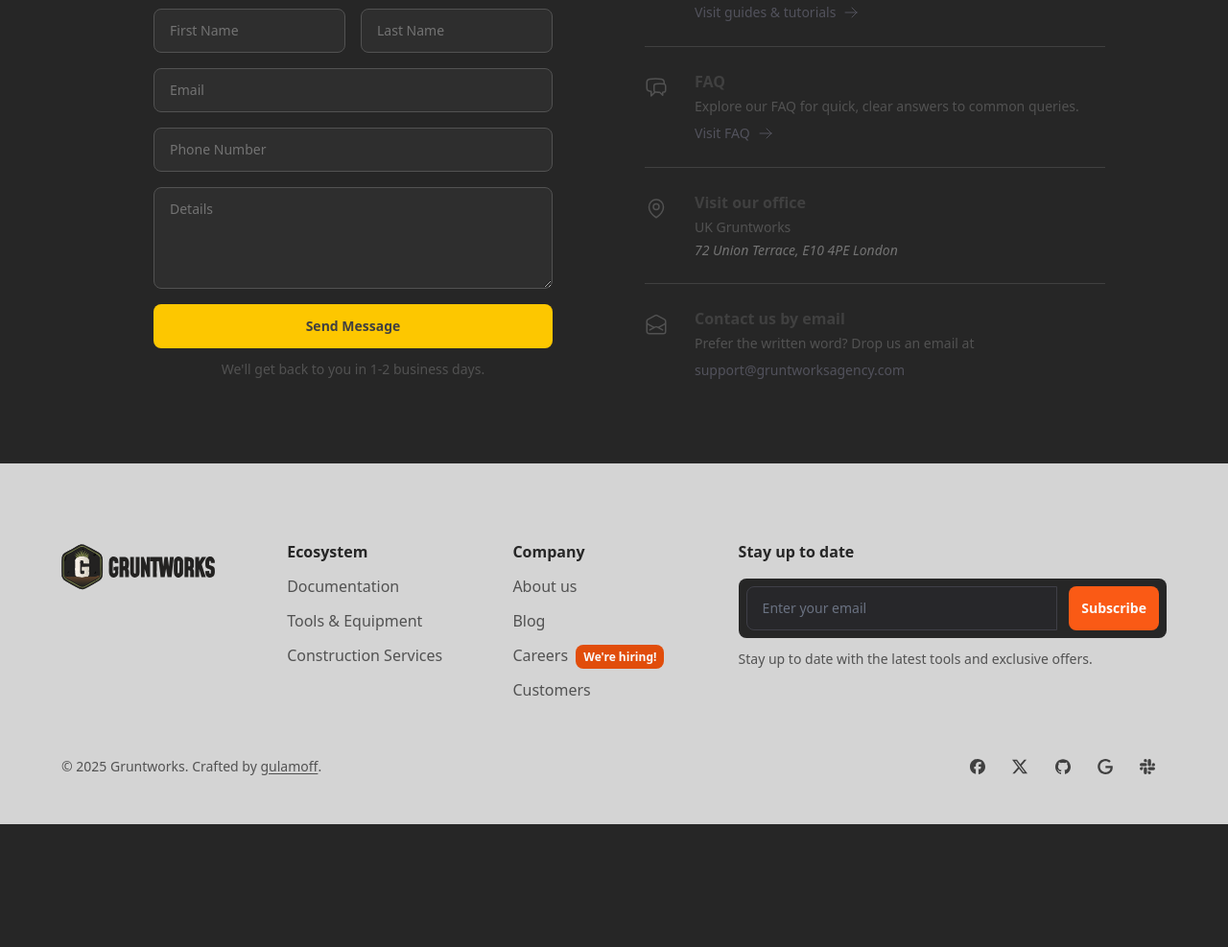
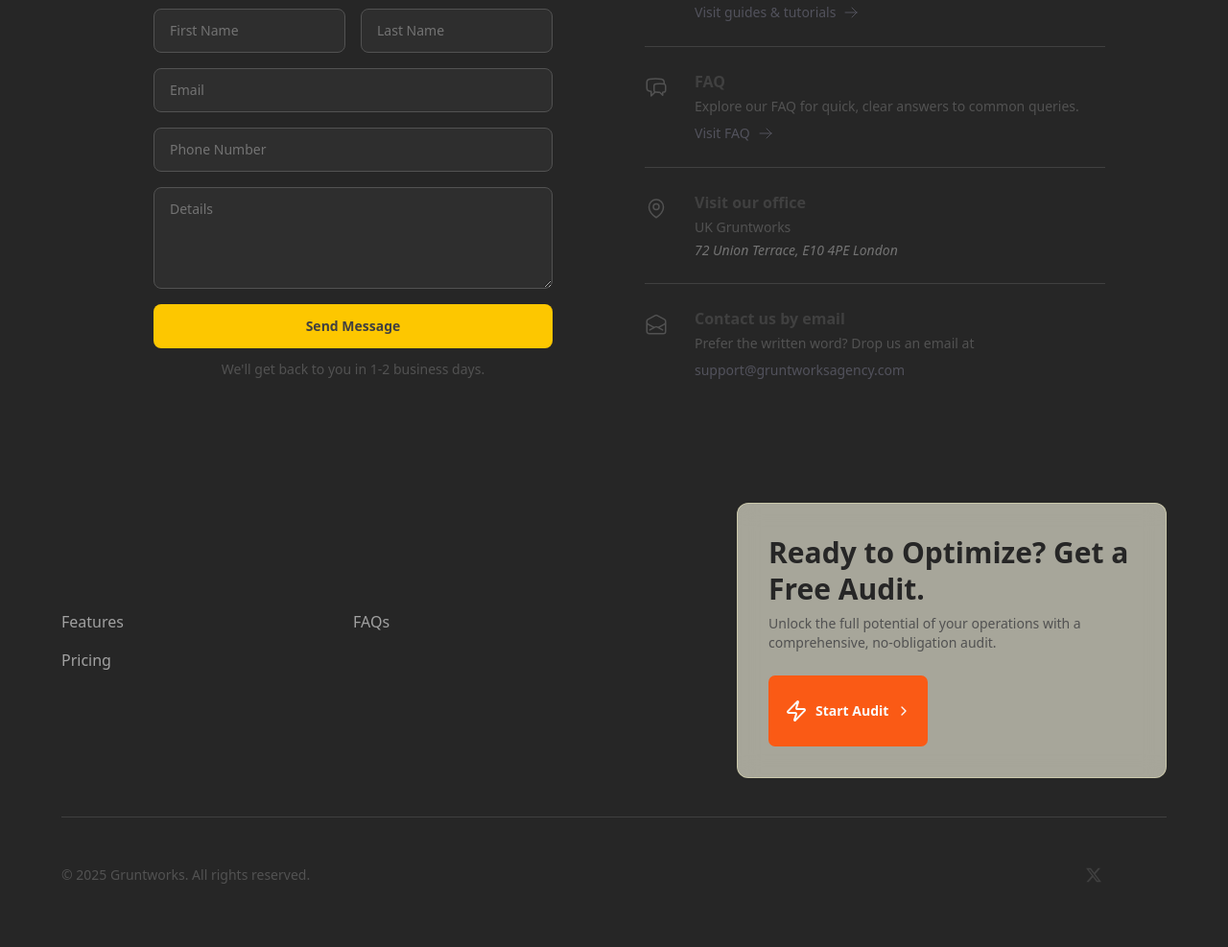
Before and after one commit to gruntworksagency/gruntwebsite, an Astro site: page /contact in a window 1280 px wide. Shown: the part 260-1247 px from the top of the page at 96% size. Before the commit the page ends 1119 px from the top, so only its background shows below. Built offline with nearby package versions, Linux system fonts and the light colour scheme; Astro itself is replaced by a stand-in of ours.

Commit message:
feat: Final-Offer Spotlight Footer (#11)
Co-authored-by: lemonsevens <matthew2morris@gmail.com>

```diff
--- a/src/components/sections/features/FeaturesGeneral.astro
+++ b/src/components/sections/features/FeaturesGeneral.astro
@@ -29,7 +29,7 @@ interface Props {
 const { title, subTitle, src, alt, features, imageClass } = Astro.props;
 ---
 
-<section>
+<section id="features">
   <Container class="py-4 lg:py-8">
     <!-- Block to display the feature image -->
     <div class="relative mb-6 overflow-hidden md:mb-8">
--- a/src/components/sections/misc/FAQ.astro
+++ b/src/components/sections/misc/FAQ.astro
@@ -26,7 +26,7 @@ const makeId = (base: any, index: any) => `${base}${index + 1}`;
 ---
 
 <!-- Main container that holds all content. Customized for different viewport sizes. -->
-<section class="py-10 lg:py-14">
+<section class="py-10 lg:py-14" id="faqs">
   <Container>
     <div class="grid gap-10 rounded-xl bg-neutral-200 p-10 md:grid-cols-5">
       <div class="md:col-span-2">
@@ -51,11 +51,11 @@ const makeId = (base: any, index: any) => `${base}${index + 1}`;
               // Generate ids dynamically for each FAQ accordion item.
               let id = makeId(
                 "hs-basic-with-title-and-arrow-stretched-heading-",
-                i
+                i,
               );
               let collapseId = makeId(
                 "hs-basic-with-title-and-arrow-stretched-collapse",
-                i
+                i,
               );
 
               return (
--- a/src/components/sections/navbar-and-footer/FooterSection.astro
+++ b/src/components/sections/navbar-and-footer/FooterSection.astro
@@ -1,112 +1,75 @@
 ---
-// Import the necessary dependencies
+import PrimaryCTA from "@components/ui/buttons/PrimaryCTA.astro";
 import FooterSocialLink from "@components/ui/links/FooterSocialLink.astro";
-import EmailFooterInput from "@components/ui/forms/input/EmailFooterInput.astro";
-import enStrings from "@utils/navigation.ts";
 import Icon from "@components/ui/icons/Icon.astro";
-import BrandLogo from "@components/BrandLogo.astro";
 import { SITE } from "@data/constants";
+import navigation from "@utils/navigation";
 
-const strings = enStrings;
-const sectionThreeTitle: string = "Stay up to date";
-const sectionThreeContent: string =
-  "Stay up to date with the latest tools and exclusive offers.";
-const crafted: string = "Crafted by";
+const year = new Date().getFullYear();
 ---
 
-<footer class="w-full bg-neutral-300">
+<footer class="relative z-101 w-full border-t border-neutral-800">
   <div
-    class="mx-auto w-full max-w-[85rem] px-4 py-10 sm:px-6 lg:px-16 lg:pt-20 2xl:max-w-(--breakpoint-2xl)"
+    class="mx-auto w-full max-w-[85rem] px-4 py-10 sm:px-6 lg:px-16 2xl:max-w-(--breakpoint-2xl)"
   >
-    <div class="grid grid-cols-2 gap-6 md:grid-cols-4 lg:grid-cols-5">
-      <div class="col-span-full lg:col-span-1">
-        <!-- Brand Logo -->
-        <BrandLogo class="h-auto w-32" />
-      </div>
-      <!-- An array of links for Product and Company sections -->
+    <div
+      class="grid grid-cols-1 gap-x-8 gap-y-10 lg:grid-cols-2 lg:items-center"
+    >
+      <!-- Left Column: Navigation Links -->
+      <div>
+        <ul class="grid grid-cols-1 gap-y-4 sm:grid-cols-2 sm:gap-x-12">
           {
-        strings.footerLinks.map((section) => (
-          <div class="col-span-1">
-            <h3 class="font-bold text-neutral-800">{section.section}</h3>
-            <ul class="mt-3 grid space-y-3">
-              {section.links.map((link, index) => (
+            navigation.landingPageLinks.map((link) => (
               <li>
                 <a
                   href={link.url}
-                    class="inline-flex gap-x-2 rounded-lg text-neutral-600 ring-zinc-500 outline-hidden transition duration-300 hover:text-neutral-500 focus-visible:ring-3"
+                  class="inline-flex gap-x-2 rounded-lg text-neutral-400 ring-zinc-500 outline-hidden transition duration-300 hover:text-neutral-200 focus-visible:ring-3"
                 >
                   {link.name}
                 </a>
-                  {section.section === "Company" && index === 2 ? (
-                    <span class="ms-1 inline rounded-lg bg-orange-500 px-2 py-1 text-xs font-bold text-neutral-50">
-                      We're hiring!
-                    </span>
-                  ) : null}
               </li>
-              ))}
+            ))
+          }
         </ul>
       </div>
-        ))
-      }
 
-      <div class="col-span-2">
-        <h3 class="font-bold text-neutral-800">
-          {sectionThreeTitle}
+      <!-- Right Column: Spotlight CTA Card -->
+      <div
+        class="relative rounded-xl border border-yellow-100/40 bg-yellow-50/60 p-6 backdrop-blur-md lg:ml-auto lg:max-w-md lg:p-8"
+      >
+        <h3
+          class="text-2xl font-bold text-neutral-800 md:text-3xl md:leading-tight"
+        >
+          Ready to Optimize? Get a Free Audit.
         </h3>
-
-        <form>
-          <EmailFooterInput />
-          <p class="mt-3 text-sm text-neutral-600">
-            {sectionThreeContent}
+        <p class="mt-2 text-sm text-neutral-600">
+          Unlock the full potential of your operations with a comprehensive,
+          no-obligation audit.
         </p>
-        </form>
+        <PrimaryCTA
+          title="Start Audit"
+          url="/audit"
+          class="mt-6 transform transition hover:scale-105"
+        />
       </div>
     </div>
 
-    <div
-      class="mt-9 grid gap-y-2 sm:mt-12 sm:flex sm:items-center sm:justify-between sm:gap-y-0"
-    >
-      <div class="flex items-center justify-between">
+    <hr class="my-10 border-neutral-700" />
+
+    <!-- Bottom Bar: Copyright and Socials -->
+    <div class="flex flex-col items-center justify-between gap-y-4 sm:flex-row">
       <p class="text-sm text-neutral-600">
-          © <span id="current-year"></span>
-          {SITE.title}. {crafted}
-          <a
-            class="rounded-lg font-medium underline underline-offset-2 ring-zinc-500 outline-hidden transition duration-300 hover:text-neutral-700 hover:decoration-dashed focus:outline-hidden focus-visible:ring-3"
-            href="https://www.gulamoff.dev/"
-            target="_blank"
-            rel="noopener noreferrer">gulamoff</a
-          >.
+        © {year}
+        {SITE.title}. All rights reserved.
       </p>
-      </div>
-
-      <!-- Social Brands -->
-      <div>
-        <FooterSocialLink url={strings.socialLinks.facebook}
-          ><Icon name="facebookFooter" />
+      <div class="flex gap-x-4">
+        <FooterSocialLink url={navigation.socialLinks.x}>
+          <Icon name="xFooter" />
         </FooterSocialLink>
-
-        <FooterSocialLink url={strings.socialLinks.x}
-          ><Icon name="xFooter" /></FooterSocialLink
-        >
-
-        <FooterSocialLink url={strings.socialLinks.github}
-          ><Icon name="githubFooter" />
-        </FooterSocialLink>
-
-        <FooterSocialLink url={strings.socialLinks.google}
-          ><Icon name="googleFooter" />
-        </FooterSocialLink>
-
-        <FooterSocialLink url={strings.socialLinks.slack}
-          ><Icon name="slackFooter" />
+        <FooterSocialLink url={navigation.socialLinks.linkedin}>
+          <Icon name="linkedinFooter" />
         </FooterSocialLink>
       </div>
     </div>
-
-    <script>
-      const year = new Date().getFullYear();
-      const element = document.getElementById("current-year");
-      element!.innerText = year.toString();
-    </script>
   </div>
 </footer>
--- a/src/components/sections/navbar-and-footer/Navbar.astro
+++ b/src/components/sections/navbar-and-footer/Navbar.astro
@@ -4,14 +4,9 @@ import NavLink from "@components/ui/links/NavLink.astro";
 // import Authentication from "../misc/Authentication.astro";
 import Container from "@components/ui/Container.astro";
 import HeaderCTA from "@components/ui/buttons/HeaderCTA.astro";
+import navigation from "@utils/navigation";
 
 const homeUrl = "/";
-
-const navBarLinks = [
-  { name: "Features", url: "#features" },
-  { name: "FAQs", url: "#faqs" },
-  { name: "Pricing", url: "#pricing" },
-];
 ---
 
 <header
@@ -87,11 +82,10 @@ const navBarLinks = [
           class="mt-5 flex flex-col gap-x-0 gap-y-4 md:mt-0 md:flex-row md:items-center md:justify-end md:gap-x-4 md:gap-y-0 md:ps-7 lg:gap-x-7"
         >
           {
-            navBarLinks.map((link) => (
+            navigation.landingPageLinks.map((link) => (
               <NavLink url={link.url} name={link.name} />
             ))
           }
-          <!-- <Authentication /> -->
 
           {
             /* UPDATED: The URL will now point to the login page, passing the
--- a/src/components/sections/pricing/PricingSection.astro
+++ b/src/components/sections/pricing/PricingSection.astro
@@ -6,7 +6,7 @@ import PricingCard from "./PricingCard.astro";
 const { pricing } = Astro.props;
 ---
 
-<section class="py-10 lg:py-14">
+<section class="py-10 lg:py-14" id="pricing">
   <Container>
     <!-- Section heading and sub-heading -->
     <div class="mx-auto mb-5 max-w-2xl text-center lg:mb-8">
--- a/src/components/ui/buttons/PrimaryCTA.astro
+++ b/src/components/ui/buttons/PrimaryCTA.astro
@@ -2,13 +2,14 @@
 import Icon from "@components/ui/icons/Icon.astro";
 // General-purpose Primary CTA button for use everywhere except the navbar.
 // Destructure the properties from Astro.props
-const { title, url, noArrow, noZapIcon } = Astro.props;
+const { title, url, noArrow, noZapIcon, class: className } = Astro.props;
 // Define TypeScript interface for the properties
 interface Props {
   title?: string;
   url?: string;
   noArrow?: boolean;
   noZapIcon?: boolean;
+  class?: string;
 }
 // Define CSS classes for styling the button
 const baseClasses =
@@ -25,7 +26,7 @@ const shapeClasses = "rounded-[7px]";
 
 <!-- General-purpose Primary CTA button (rectangle, slightly rounded corners) -->
 <a
-  class={`${baseClasses} ${shapeClasses} ${borderClasses} ${bgColorClasses} ${disableClasses} ${fontSizeClasses} ${ringClasses}`}
+  class={`${baseClasses} ${shapeClasses} ${borderClasses} ${bgColorClasses} ${disableClasses} ${fontSizeClasses} ${ringClasses} ${className || ""}`}
   href={url}
 >
   {noZapIcon ? null : <Icon name="zap" />}
--- a/src/lib/prisma.ts
+++ b/src/lib/prisma.ts
@@ -2,6 +2,10 @@ import { neonConfig } from "@neondatabase/serverless";
 import { PrismaNeon } from "@prisma/adapter-neon";
 import { PrismaClient } from "@prisma/client";
 import ws from "ws";
+
+declare global {
+  var prisma: PrismaClient | undefined;
+}
 
 neonConfig.webSocketConstructor = ws as any;
 const connectionString = process.env.DATABASE_URL!;
--- a/src/utils/navigation.ts
+++ b/src/utils/navigation.ts
@@ -5,6 +5,12 @@ const navBarLinks = [
   { name: "Services", url: "/services" },
   { name: "Blog", url: "/blog" },
   { name: "Contact", url: "/contact" },
+];
+// An array of links for the landing page navigation.
+const landingPageLinks = [
+  { name: "Features", url: "#features" },
+  { name: "FAQs", url: "#faqs" },
+  { name: "Pricing", url: "#pricing" },
 ];
 // An array of links for footer
 const footerLinks = [
@@ -33,10 +39,12 @@ const socialLinks = {
   github: "https://github.com/mearashadowfax/Gruntworks",
   google: "https://www.google.com/",
   slack: "https://slack.com/",
+  linkedin: "https://www.linkedin.com/",
 };
 
 export default {
   navBarLinks,
+  landingPageLinks,
   footerLinks,
   socialLinks,
 };
```
Lines whose indentation alone changed are shown as unchanged.
